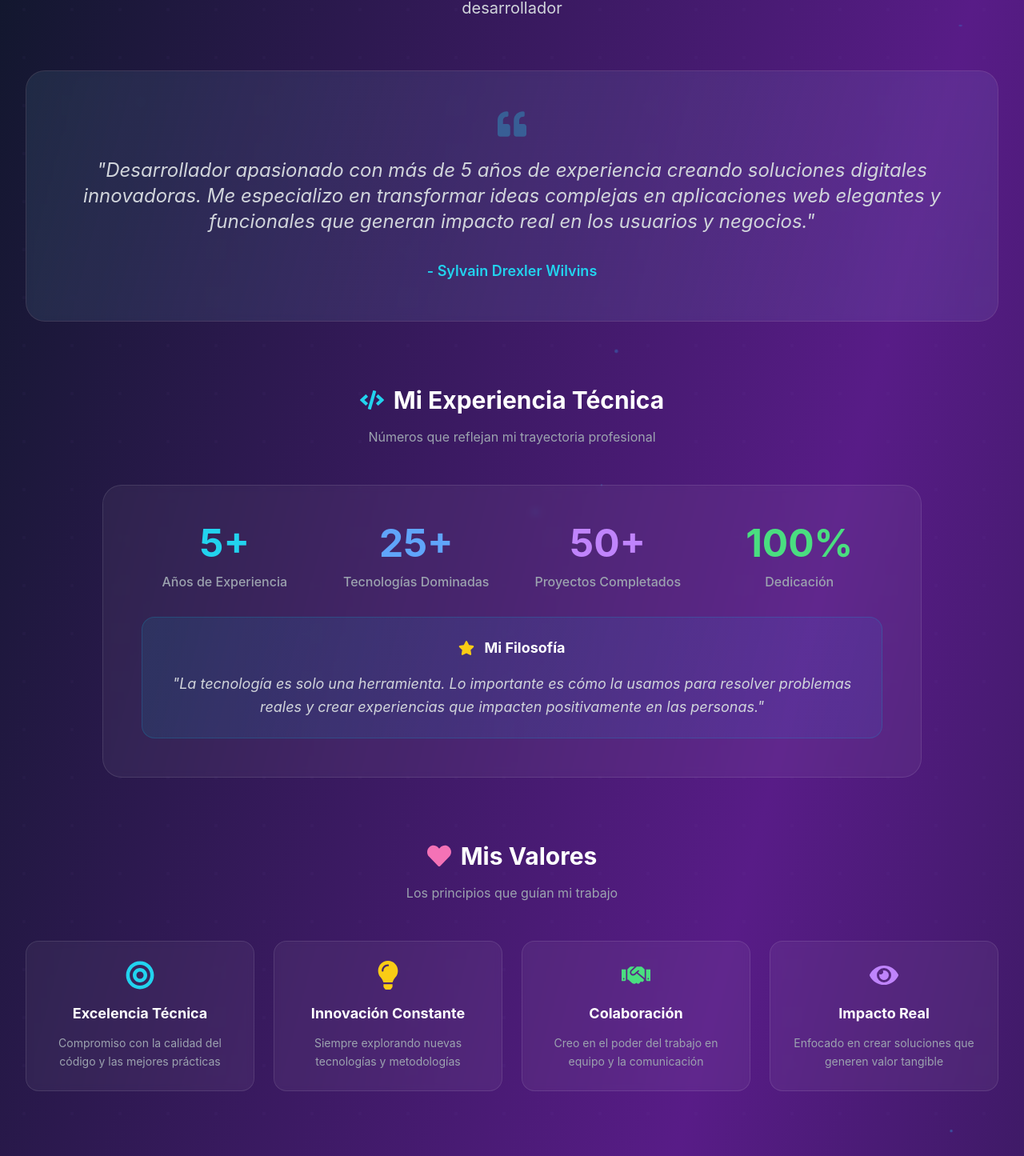
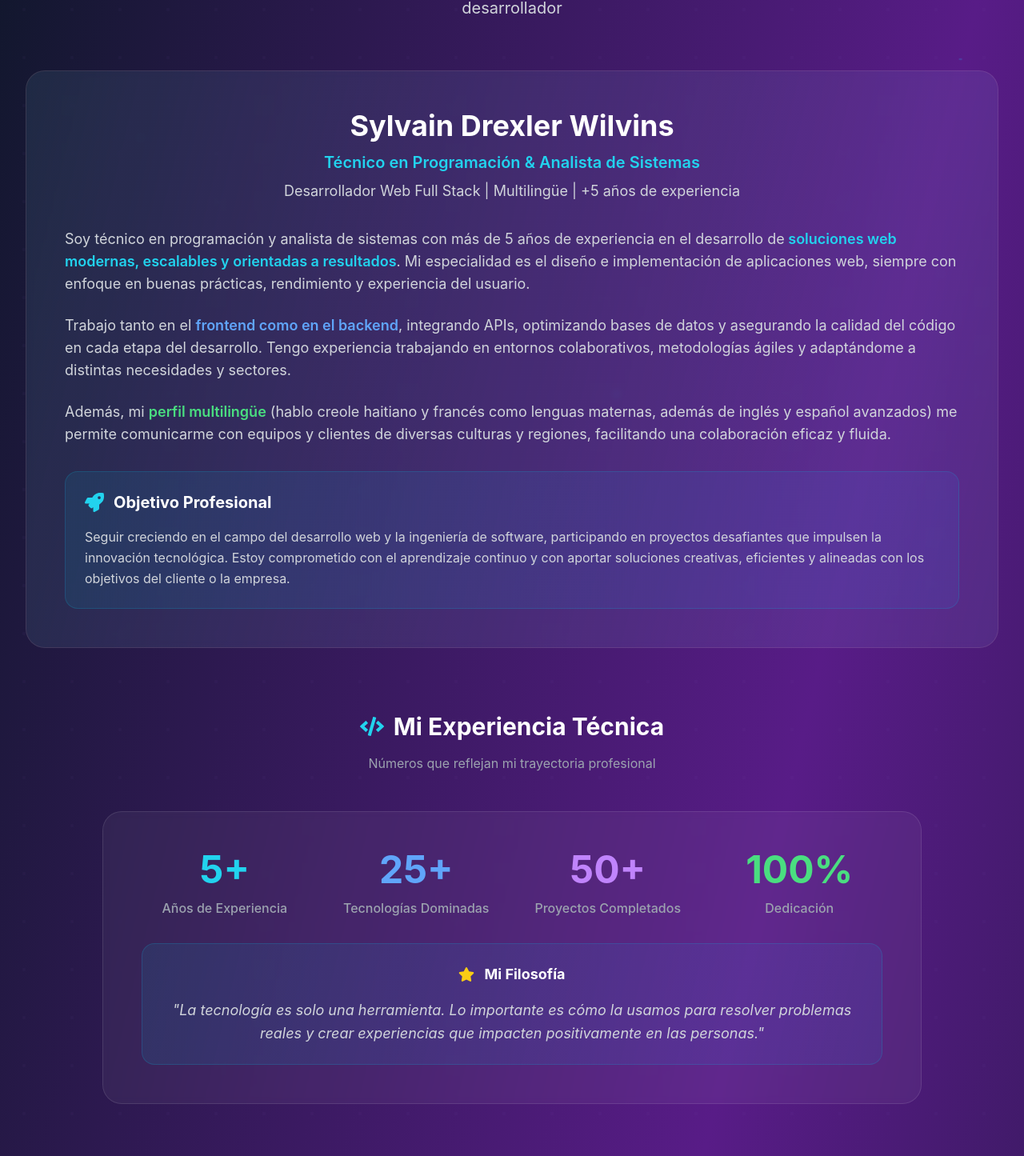
Before and after one commit to drex25/portfolio-react, a React (Vite) app: page / in a window 1280 px wide. Shown: the part 1338-2783 px from the top of the page at 80% size. Built offline with nearby package versions, Linux system fonts and the light colour scheme.

Commit message:
Actualizar sección About con nuevo texto optimizado

```diff
--- a/src/pages/About.tsx
+++ b/src/pages/About.tsx
@@ -23,7 +23,9 @@ import {
   FaGamepad,
   FaBook,
   FaCode,
-  FaStar
+  FaStar,
+  FaGlobe,
+  FaChartLine
 } from 'react-icons/fa';
 import { useTranslation } from 'react-i18next';
 
@@ -117,32 +119,32 @@ const softSkills = [
   { name: 'Comunicación', icon: FaComments, description: 'Comunicación clara y asertiva', color: 'text-green-400' },
   { name: 'Resolución de problemas', icon: FaBrain, description: 'Análisis y solución creativa', color: 'text-purple-400' },
   { name: 'Aprendizaje continuo', icon: FaLaptopCode, description: 'Adaptación a nuevas tecnologías', color: 'text-cyan-400' },
-  { name: 'Liderazgo', icon: FaRocket, description: 'Guía y motivación de equipos', color: 'text-orange-400' },
-  { name: 'Creatividad', icon: FaHeart, description: 'Soluciones innovadoras', color: 'text-pink-400' }
+  { name: 'Metodologías ágiles', icon: FaRocket, description: 'Experiencia en entornos colaborativos', color: 'text-orange-400' },
+  { name: 'Orientación a resultados', icon: FaChartLine, description: 'Enfoque en soluciones escalables', color: 'text-pink-400' }
 ];
 
 const personalValues = [
   {
     title: 'Excelencia Técnica',
-    description: 'Compromiso con la calidad del código y las mejores prácticas',
+    description: 'Compromiso con buenas prácticas, rendimiento y calidad del código',
     icon: FaBullseye,
     color: 'text-cyan-400'
   },
   {
     title: 'Innovación Constante',
-    description: 'Siempre explorando nuevas tecnologías y metodologías',
+    description: 'Siempre explorando tecnologías modernas y soluciones escalables',
     icon: FaLightbulb,
     color: 'text-yellow-400'
   },
   {
-    title: 'Colaboración',
-    description: 'Creo en el poder del trabajo en equipo y la comunicación',
-    icon: FaHandshake,
+    title: 'Comunicación Multicultural',
+    description: 'Facilitando colaboración eficaz con equipos de diversas culturas',
+    icon: FaGlobe,
     color: 'text-green-400'
   },
   {
     title: 'Impacto Real',
-    description: 'Enfocado en crear soluciones que generen valor tangible',
+    description: 'Enfocado en crear soluciones orientadas a resultados',
     icon: FaEye,
     color: 'text-purple-400'
   }
@@ -197,7 +199,7 @@ const About: React.FC = () => {
           </p>
         </motion.div>
 
-        {/* Filosofía Personal */}
+        {/* Presentación Principal */}
         <motion.div
           className="mb-20"
           initial={{ opacity: 0, y: 30 }}
@@ -209,14 +211,57 @@ const About: React.FC = () => {
             {/* Glow effect */}
             <div className="absolute inset-0 bg-gradient-to-r from-cyan-500/10 to-blue-500/10 opacity-50" />
 
-            <div className="relative z-10 text-center">
-              <FaQuoteLeft className="text-4xl text-cyan-400/30 mx-auto mb-6" />
-              <blockquote className="text-xl sm:text-2xl text-gray-300 leading-relaxed mb-8 italic">
-                "Desarrollador apasionado con más de 5 años de experiencia creando soluciones digitales innovadoras.
-                Me especializo en transformar ideas complejas en aplicaciones web elegantes y funcionales que generan
-                impacto real en los usuarios y negocios."
-              </blockquote>
-              <div className="text-cyan-400 font-semibold text-lg">- Sylvain Drexler Wilvins</div>
+            <div className="relative z-10">
+              {/* Título y subtítulo */}
+              <div className="text-center mb-8">
+                <h3 className="text-3xl sm:text-4xl font-bold text-white mb-3">
+                  Sylvain Drexler Wilvins
+                </h3>
+                <div className="space-y-2">
+                  <p className="text-xl text-cyan-400 font-semibold">
+                    Técnico en Programación & Analista de Sistemas
+                  </p>
+                  <p className="text-lg text-gray-300">
+                    Desarrollador Web Full Stack | Multilingüe | +5 años de experiencia
+                  </p>
+                </div>
+              </div>
+
+              {/* Descripción principal */}
+              <div className="space-y-6 text-gray-300 leading-relaxed">
+                <p className="text-lg">
+                  Soy técnico en programación y analista de sistemas con más de 5 años de experiencia en el desarrollo de
+                  <span className="text-cyan-400 font-semibold"> soluciones web modernas, escalables y orientadas a resultados</span>.
+                  Mi especialidad es el diseño e implementación de aplicaciones web, siempre con enfoque en buenas prácticas,
+                  rendimiento y experiencia del usuario.
+                </p>
+
+                <p className="text-lg">
+                  Trabajo tanto en el <span className="text-blue-400 font-semibold">frontend como en el backend</span>,
+                  integrando APIs, optimizando bases de datos y asegurando la calidad del código en cada etapa del desarrollo.
+                  Tengo experiencia trabajando en entornos colaborativos, metodologías ágiles y adaptándome a distintas
+                  necesidades y sectores.
+                </p>
+
+                <p className="text-lg">
+                  Además, mi <span className="text-green-400 font-semibold">perfil multilingüe</span> (hablo creole haitiano
+                  y francés como lenguas maternas, además de inglés y español avanzados) me permite comunicarme con equipos
+                  y clientes de diversas culturas y regiones, facilitando una colaboración eficaz y fluida.
+                </p>
+              </div>
+
+              {/* Objetivo profesional */}
+              <div className="mt-8 p-6 bg-gradient-to-r from-cyan-500/10 to-blue-500/10 rounded-2xl border border-cyan-500/20">
+                <div className="flex items-center gap-3 mb-4">
+                  <FaRocket className="text-2xl text-cyan-400" />
+                  <h4 className="text-xl font-bold text-white">Objetivo Profesional</h4>
+                </div>
+                <p className="text-gray-300 leading-relaxed">
+                  Seguir creciendo en el campo del desarrollo web y la ingeniería de software, participando en proyectos
+                  desafiantes que impulsen la innovación tecnológica. Estoy comprometido con el aprendizaje continuo y
+                  con aportar soluciones creativas, eficientes y alineadas con los objetivos del cliente o la empresa.
+                </p>
+              </div>
             </div>
           </div>
         </motion.div>
```
